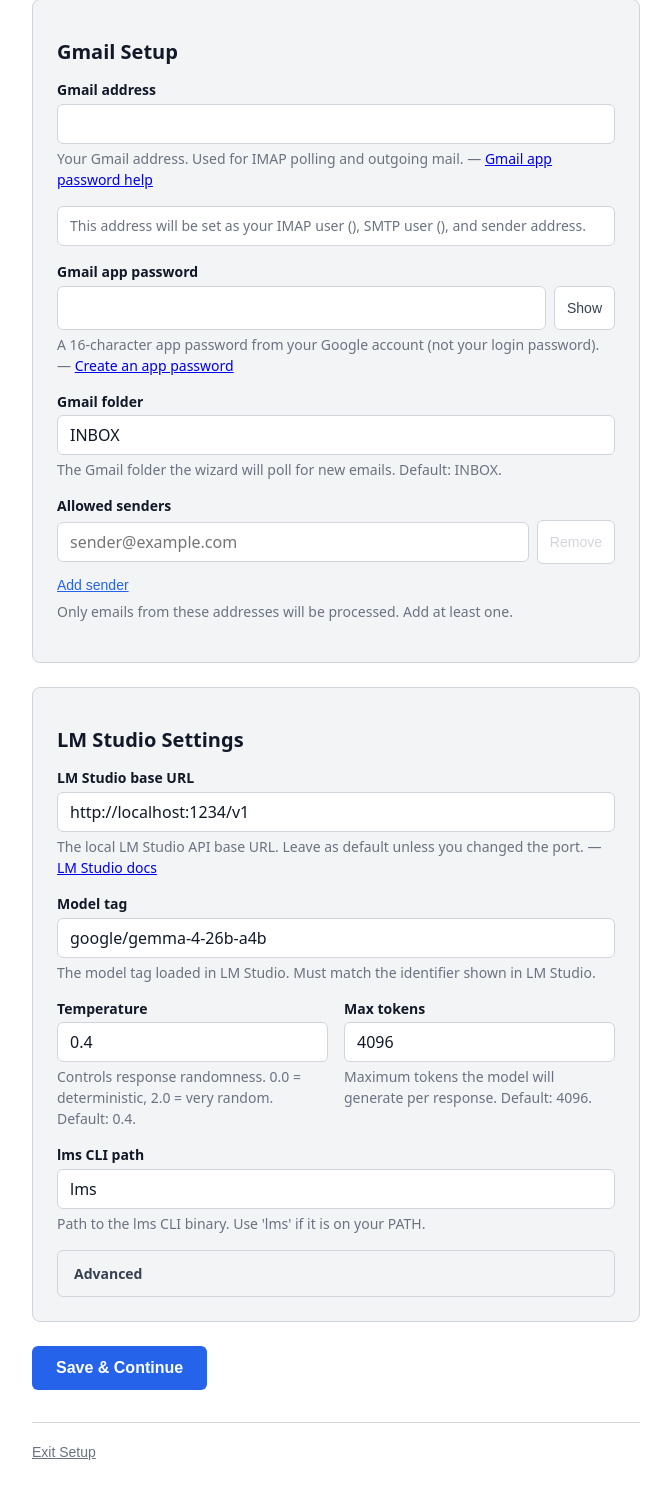
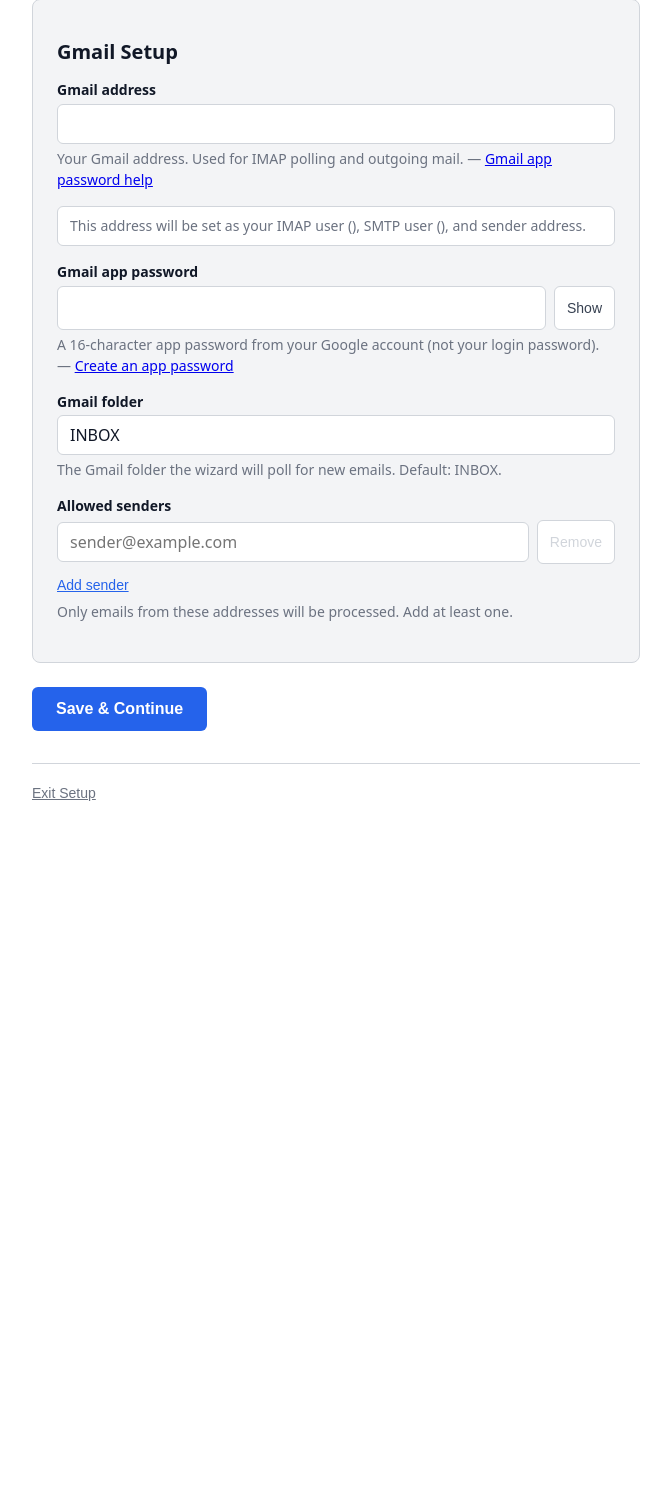
Before and after one commit to sgardoll/mailto-website, a Flask app: page / in a window 1280 px wide. Shown: the part 147-1659 px from the top of the page, without its empty margins (304-975 px from the left). After the commit the page ends 948 px from the top, so only its background shows below. Run offline with Flask 3, Linux system fonts and the light colour scheme; data that the repository does not hold is empty.

Commit message:
refactor(03-02): strip LM Studio section from index.html
- Remove LM Studio section (now in lmstudio.html per D-01)
- Keep Gmail Setup section, 5-step progress indicator, form-actions,
  footer, and script tag unchanged
- Preserve all Gmail field IDs, names, defaults, and aria attributes

```diff
--- a/setup/templates/index.html
+++ b/setup/templates/index.html
@@ -99,110 +99,6 @@
 
     </section>
 
-    <!-- ── LM Studio Settings ─────────────────────────────────── -->
-    <section class="form-section" aria-labelledby="lms-heading">
-        <h2 id="lms-heading">LM Studio Settings</h2>
-
-        <!-- Base URL -->
-        <div class="field-group">
-            <label for="lms-base-url">LM Studio base URL</label>
-            <div class="field-row">
-                <input id="lms-base-url" name="lms_base_url" type="url"
-                       value="http://localhost:1234/v1"
-                       aria-describedby="lms-base-url-help lms-base-url-error" />
-            </div>
-            <small id="lms-base-url-help" class="help-text">
-                The local LM Studio API base URL. Leave as default unless you changed the port. —
-                <a href="https://lmstudio.ai/docs" target="_blank" rel="noopener">LM Studio docs</a>
-            </small>
-            <span id="lms-base-url-error" class="error" hidden aria-live="polite"></span>
-        </div>
-
-        <!-- Model Tag -->
-        <div class="field-group">
-            <label for="lms-model">Model tag</label>
-            <div class="field-row">
-                <input id="lms-model" name="lms_model" type="text"
-                       value="google/gemma-4-26b-a4b"
-                       aria-describedby="lms-model-help lms-model-error" />
-            </div>
-            <small id="lms-model-help" class="help-text">
-                The model tag loaded in LM Studio. Must match the identifier shown in LM Studio.
-            </small>
-            <span id="lms-model-error" class="error" hidden aria-live="polite"></span>
-        </div>
-
-        <!-- Temperature + Max Tokens (split row) -->
-        <div class="field-row-split">
-            <div class="field-group">
-                <label for="lms-temperature">Temperature</label>
-                <div class="field-row">
-                    <input id="lms-temperature" name="lms_temperature" type="number"
-                           min="0" max="2" step="0.01" value="0.4"
-                           aria-describedby="lms-temperature-help lms-temperature-error" />
-                </div>
-                <small id="lms-temperature-help" class="help-text">
-                    Controls response randomness. 0.0 = deterministic, 2.0 = very random. Default: 0.4.
-                </small>
-                <span id="lms-temperature-error" class="error" hidden aria-live="polite"></span>
-            </div>
-            <div class="field-group">
-                <label for="lms-max-tokens">Max tokens</label>
-                <div class="field-row">
-                    <input id="lms-max-tokens" name="lms_max_tokens" type="number"
-                           min="1" step="1" value="4096"
-                           aria-describedby="lms-max-tokens-help lms-max-tokens-error" />
-                </div>
-                <small id="lms-max-tokens-help" class="help-text">
-                    Maximum tokens the model will generate per response. Default: 4096.
-                </small>
-                <span id="lms-max-tokens-error" class="error" hidden aria-live="polite"></span>
-            </div>
-        </div>
-
-        <!-- CLI Path -->
-        <div class="field-group">
-            <label for="lms-cli-path">lms CLI path</label>
-            <div class="field-row">
-                <input id="lms-cli-path" name="lms_cli_path" type="text"
-                       value="lms"
-                       aria-describedby="lms-cli-path-help lms-cli-path-error" />
-            </div>
-            <small id="lms-cli-path-help" class="help-text">
-                Path to the lms CLI binary. Use 'lms' if it is on your PATH.
-            </small>
-            <span id="lms-cli-path-error" class="error" hidden aria-live="polite"></span>
-        </div>
-
-        <!-- Advanced (collapsible) -->
-        <details class="advanced-section">
-            <summary>Advanced</summary>
-
-            <div class="field-group">
-                <div class="field-row">
-                    <input id="lms-autostart" name="autostart" type="checkbox" checked
-                           aria-describedby="lms-autostart-help" />
-                    <label for="lms-autostart">Autostart LM Studio</label>
-                </div>
-                <small id="lms-autostart-help" class="help-text">Automatically start LM Studio before running the workflow.</small>
-            </div>
-
-            <div class="field-group">
-                <label for="lms-request-timeout">Request timeout (seconds)</label>
-                <div class="field-row">
-                    <input id="lms-request-timeout" name="request_timeout_s" type="number"
-                           min="1" step="1" value="600"
-                           aria-describedby="lms-request-timeout-help lms-request-timeout-error" />
-                </div>
-                <small id="lms-request-timeout-help" class="help-text">
-                    Seconds to wait for a model response before timing out. Default: 600.
-                </small>
-                <span id="lms-request-timeout-error" class="error" hidden aria-live="polite"></span>
-            </div>
-        </details>
-
-    </section>
-
     <!-- ── Actions ───────────────────────────────────────────── -->
     <div class="form-actions">
         <p id="form-error-summary" class="error" hidden aria-live="polite">Fix the highlighted fields before continuing.</p>
```
